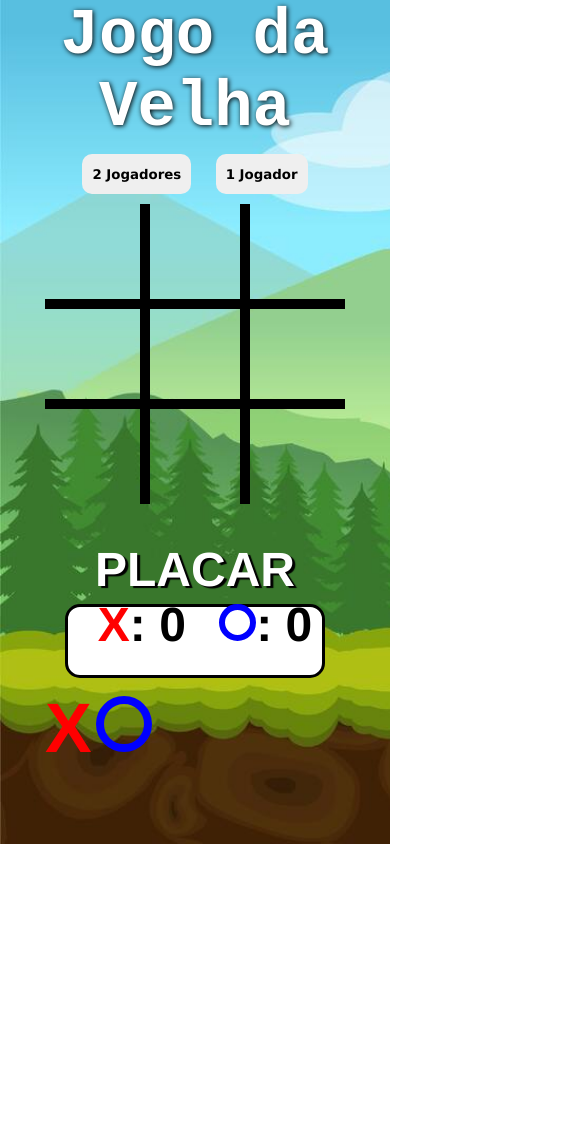
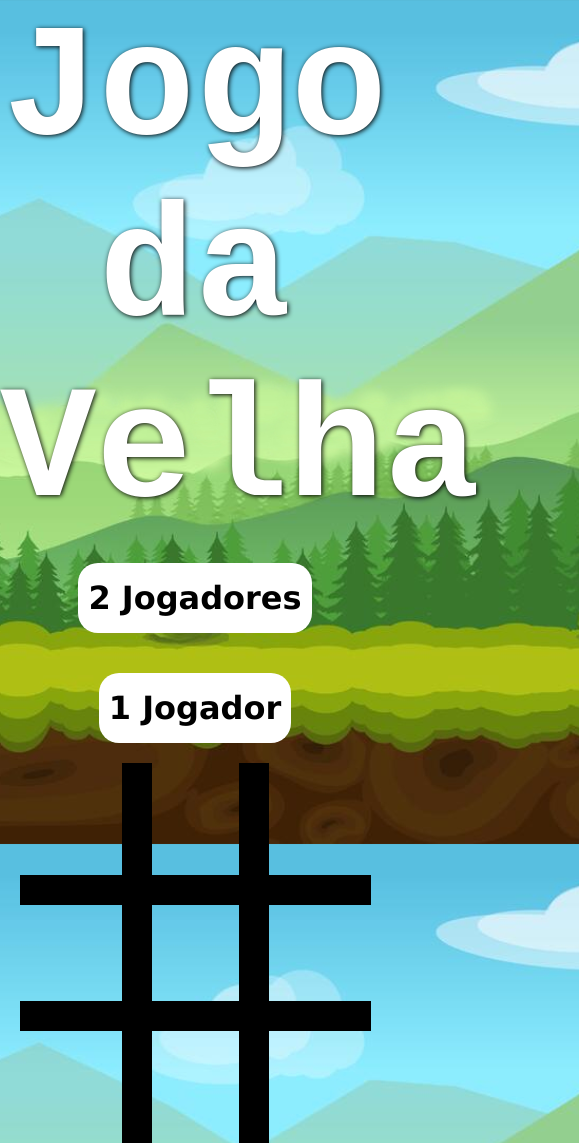
Before and after one commit to Alexsandro08/Projeto-jogo-da-velha, a plain HTML site: page index.html in a window 390 px wide. Shown: the top 1143 px of the page, 579 px wide, since content can reach past the window. Before the commit the page ends 844 px from the top, so only its background shows below. Drawn offline with Linux system fonts and the light colour scheme.

Commit message:
Nova versão para celular

```diff
--- a/estilos/mobile.css
+++ b/estilos/mobile.css
@@ -3,7 +3,7 @@
     padding: 0px;
 }
 
-
+/*layout do site*/
 body{
     text-align: center;
     background-image: url(fundo.jpg);
@@ -13,22 +13,29 @@ body{
     font-family: Helvetica, sans-serif;
 }
 h1{
-    font-size: 8em;
+    font-size: 10em;
     font-family: 'Courier New', Courier, monospace;
     color: white;
     text-shadow: 1px 1px 5px black;
 }
+/*botões*/
 
 #botoes button{
+    background-color: white;
+    height: 70px;
     padding: 5px 10px;
-    margin: 5px;
-    border-radius: 3px;
+    margin: 20px;
+    border-radius: 20px;
     border: none;
+    font-size: 2em;
     font-family: Verdana, sans-serif;
 }
+
+/*Interface do jogo*/
+
 #container{
     display: flex;
-    width: 900px;
+    width: 90vw;
     margin: 0px;
     flex-direction: row;
     flex-wrap: wrap;
@@ -46,23 +53,100 @@ h1{
 
 #bloco1, #bloco2, #bloco3{
     border-top: none;
+}
+
+#bloco1,#bloco4,#bloco7 {
+    border-left: none;
+}
+
+#bloco7, #bloco8,#bloco9{
+    border-bottom: none;
+}
+
+#bloco3, #bloco6, #bloco9{
+    border-right: none;
+}
+
+
+
+.x{
+    margin-top: 100px;
+    font-size: 200px;
+    color: red;
+    display: inline-block;
+    line-height: 100px;
+
+}
+.o{
+    margin-top: 70px;
+    width: 110px;
+    height: 110px;
+    border: 20px solid blue;
+    border-radius: 50%;
+    display: inline-block;
 
 
 }
 
-#bloco1,#bloco4,#bloco7 {
-    border-left: none;
 
+#scoreboard{
+    background-color: white;
+    height: 7vh;
+    width: 700px;
+    border-style: solid;
+    border-color:black;
+    font-weight: bold;
+    margin-top: 300px;
+    font-size: 8em;
+    position: relative;
+    margin-left: 20px;
+    margin-right: 20px;
+    border-radius: 15px;
+}
+
+#x-scoreboard{
+    color: red;
+}
+
+#o-scoreboard{
+    display: inline-block;
+    width: 70px;
+    height: 70px;
+    border: 15px solid blue;
+    border-radius: 50%;
 
 }
 
-#bloco7, #bloco8,#bloco9{
-    border-bottom: none;
+.box-scoreboard{
+    margin:0px 50px;
+}
+
+h2{
+    font-size: 1em;
+    margin-top: -180px;
+    font-weight: bolder;
+    color: white;
+    text-shadow: 3px 2px 1px black;
+}
+
+/*Msg de vitoria*/
+
+#msg p{
+
+   position: absolute;
+   margin-left: auto;
+   margin-right: auto;
+   left: 0;
+   right: 0;
+   top: 150px;
+   width: 500px;
+   font-size: 5em;
+   background-color: rgba(0, 128, 0, 0.767);
+   color: white;
+   padding: 20px;
+   border-radius: 15px;
+   font-weight: bolder;
+   text-shadow: 2px 2px 1px black;
+   display: none;
 
 }
-
-#bloco3, #bloco6, #bloco9{
-    border-right: none;
-
-
-}
--- a/estilos/style.css
+++ b/estilos/style.css
@@ -16,11 +16,12 @@ h1{
     font-size: 4em;
     font-family: 'Courier New', Courier, monospace;
     color: white;
-    text-shadow: 1px 1px 5px black;
+    text-shadow: 5px 5px 5px black;
 }
 /*botões*/
 
 #botoes button{
+    background-color: white;
     height: 40px;
     padding: 5px 10px;
     margin: 10px;
--- a/index.html
+++ b/index.html
@@ -4,7 +4,8 @@
     <meta charset="UTF-8">
     <title>Jogo da Velha</title>
     <link rel="shortcut icon" href="estilos/favicon-16x16.png" type="image/x-icon">
-    <link rel="stylesheet" href="estilos/style.css" media="screen">
+    <link rel="stylesheet" href="estilos/style.css" media="all">
+    <link rel="stylesheet" href="estilos/mobile.css" media="screen and (orientation: portrait)">
 
 
 </head>
```
